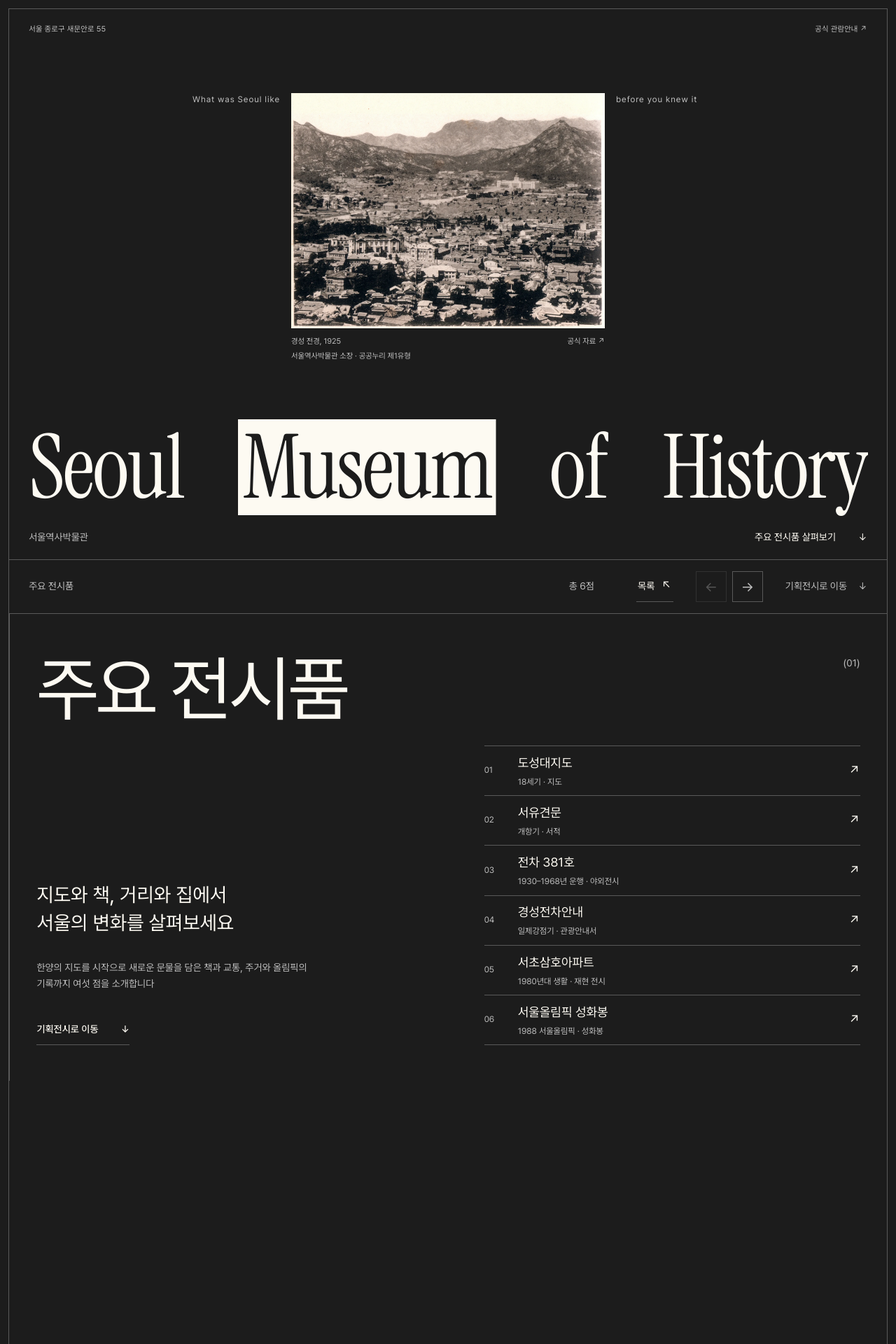
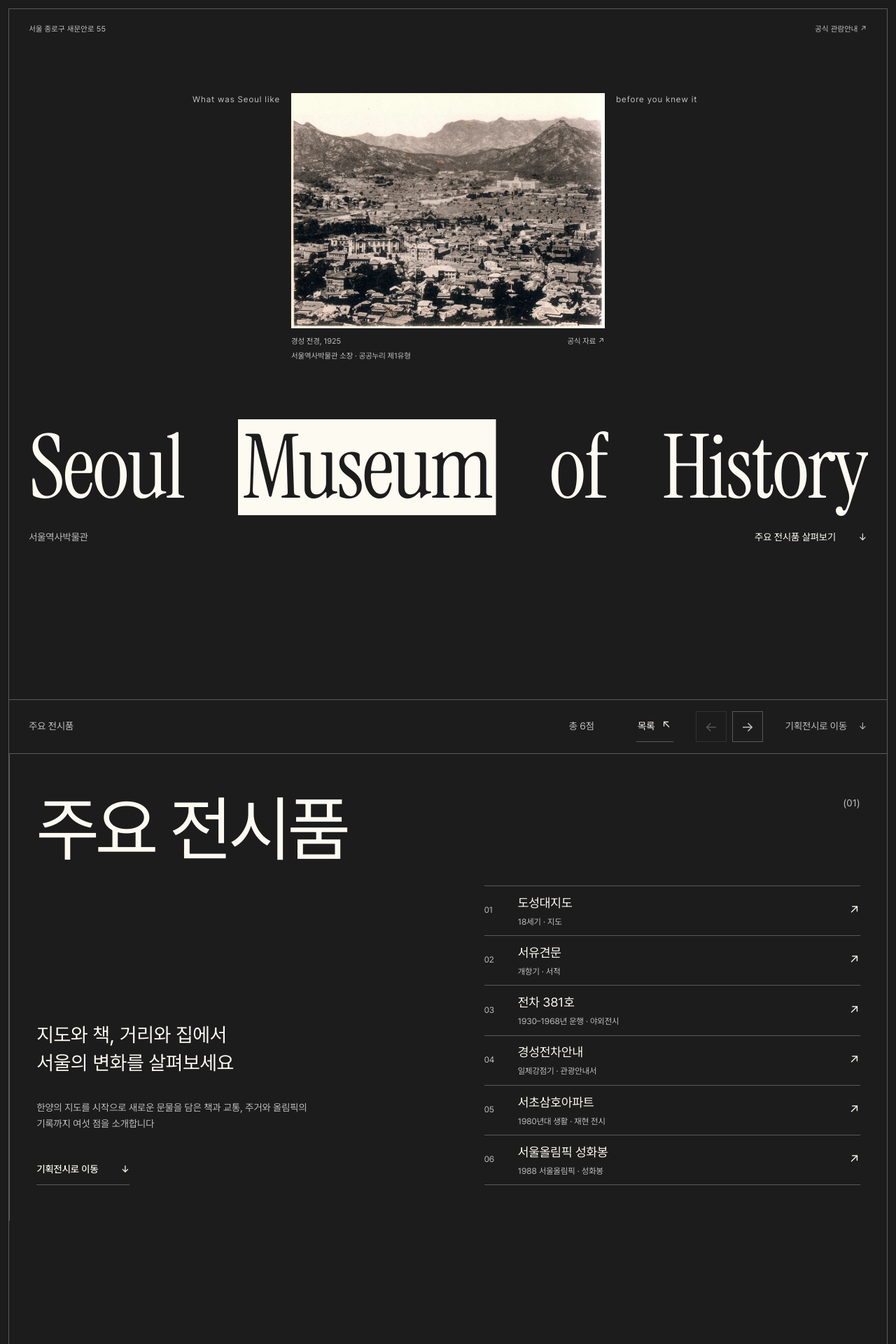
Before and after one commit to neroaki/shmr, a React (Vite) app: page / in a window 1280 px wide. Shown: the top 1920 px of the page at 70% size. Built offline with nearby package versions, Linux system fonts and the light colour scheme.

Commit message:
Add breathing room after the hero

```diff
--- a/src/components/Header.tsx
+++ b/src/components/Header.tsx
@@ -11,15 +11,17 @@
 
   useEffect(() => {
     const hero = document.querySelector<HTMLElement>('.hero')
+    const featured = document.querySelector<HTMLElement>('#featured')
     const header = headerRef.current
-    if (!hero || !header) return
+    if (!hero || !featured || !header) return
     let frame = 0
     let shown = false
     const update = () => {
       frame = 0
-      // A small dead band avoids flicker while reversing near the hero boundary.
+      // Reveal at the content boundary, after the hero's safety gap.
+      // A small dead band avoids flicker while reversing near that boundary.
       const threshold = header.offsetHeight + (shown ? 56 : 24)
-      const next = hero.getBoundingClientRect().bottom <= threshold
+      const next = featured.getBoundingClientRect().top <= threshold
       if (next === shown) return
       shown = next
       setVisible(next)
@@ -30,6 +32,7 @@
     }
     const observer = new ResizeObserver(schedule)
     observer.observe(hero)
+    observer.observe(featured)
     observer.observe(header)
     window.addEventListener('scroll', schedule, { passive: true })
     window.addEventListener('resize', schedule)
--- a/src/components/exhibit-highlights.scss
+++ b/src/components/exhibit-highlights.scss
@@ -1,4 +1,4 @@
-.highlights { border-top: 0; }
+.highlights { border-top: 0; margin-top: var(--scene-safety-gap); }
 .highlights-overview {
   display: flex; flex-direction: column; justify-content: space-between;
   min-height: 0;
```
Also changed, not shown: 1 other file (tests, documents, lock files or other folders).
